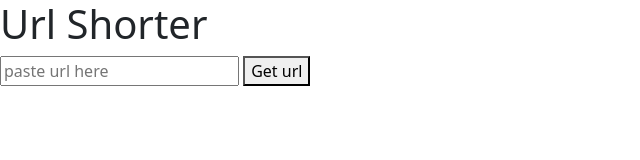
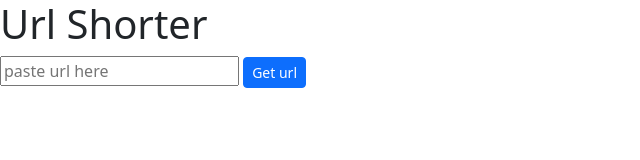
Before and after one commit to muwaii/exam-1, a website: page index.html in a window 1280 px wide. Shown: the whole page, without its empty margins (0-640 px from the left). Drawn offline with nearby package versions, Linux system fonts and the light colour scheme.

Commit message:
change main

```diff
--- a/index.html
+++ b/index.html
@@ -11,7 +11,7 @@
 <body>
     <h1>Url Shorter</h1>
     <input type="text" id="url" placeholder="paste url here" />
-    <button onclick="createShortUrl()">Get url</button>
+    <button onclick="createShortUrl()" class="btn btn-primary btn-sm">Get url</button>
     <div id="short"></div>
 
     <button id="copy-btn" onclick="copyLink()">Copy link</button>
--- a/package.json
+++ b/package.json
@@ -2,7 +2,7 @@
   "name": "myorder2",
   "version": "1.0.0",
   "description": "",
-  "main": "server.js",
+  "main": "index.js",
   "scripts": {
     "test": "echo \"Error: no test specified\" && exit 1"
   },
```
